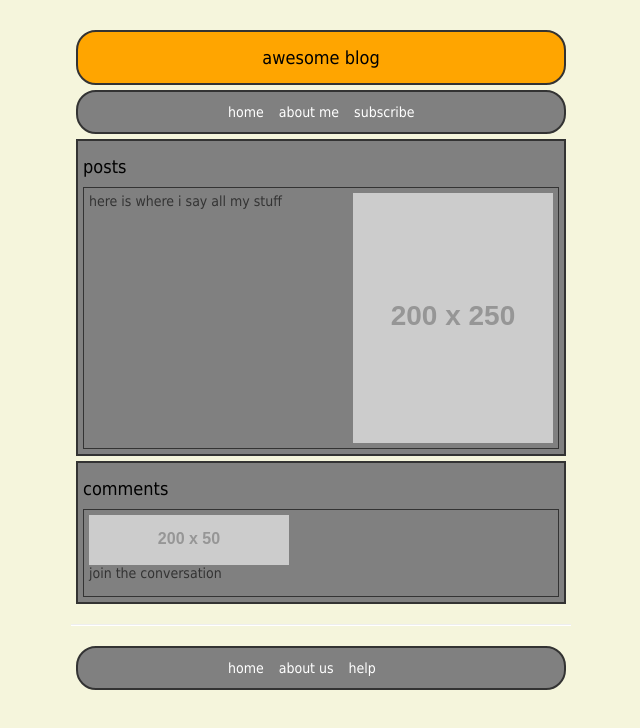
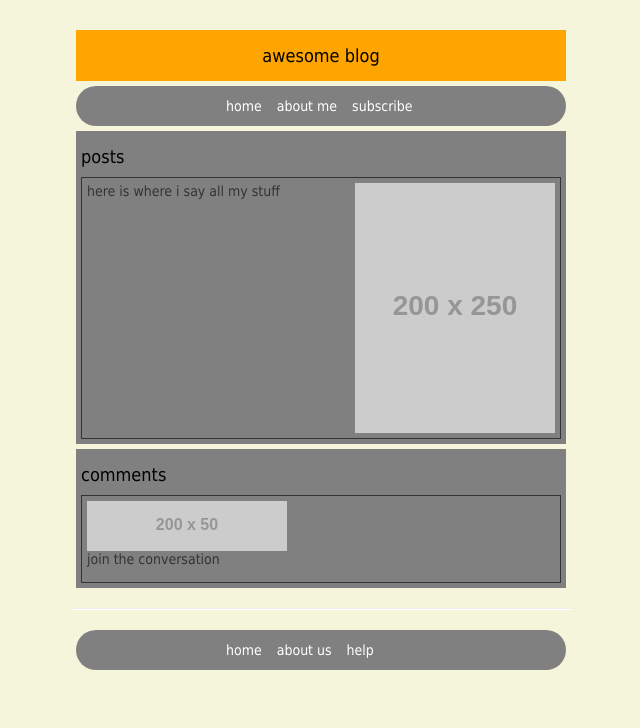
Before and after one commit to dazzledface/bootstrap, a plain HTML site: page wireframe2.html in a window 1280 px wide. Shown: the whole page, without its empty margins (319-959 px from the left). Drawn offline with Linux system fonts and the light colour scheme; files that its build step writes are made by us from their sources; placeholder pictures from the web are drawn by us; files whose address does not match are found by name.

Commit message:
additional css edits

```diff
--- a/custom.css
+++ b/custom.css
@@ -18,23 +18,21 @@ h1 {
 article p {
   font: 14px Tahoma, sans-serif;
   width: 800px;
+  border-radius:20px;
   }
 
 #banner {
   max-width: 500px;
   max-height: 150px;
   background: orange;
-  border-style: solid;
   border-width: 2px;
   margin: 5px 5px 5px 5px;
   padding: 5px 5px 5px 5px;
   text-align: center;
-  border-radius:20px;
   }
 
 section {
   background: gray;
-  border-style: solid;
   border-width: 2px;
   margin: 5px 5px 5px 5px;
   padding: 5px 5px 5px 5px;
@@ -43,7 +41,6 @@ section {
 #navigation {
   max-width:500px;
   height:30px;
-  border-style: solid;
   border-width: 2px;
   background: gray;
   margin: 5px 5px 5px 5px;
```
